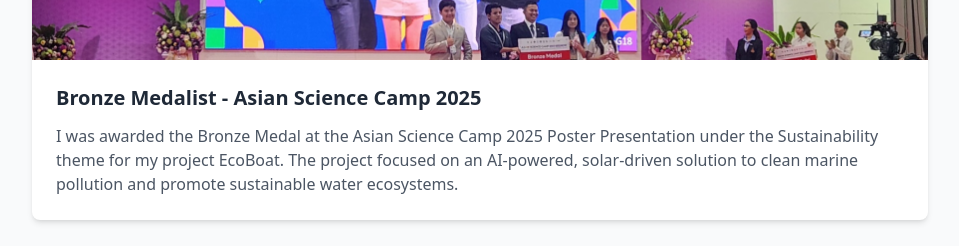
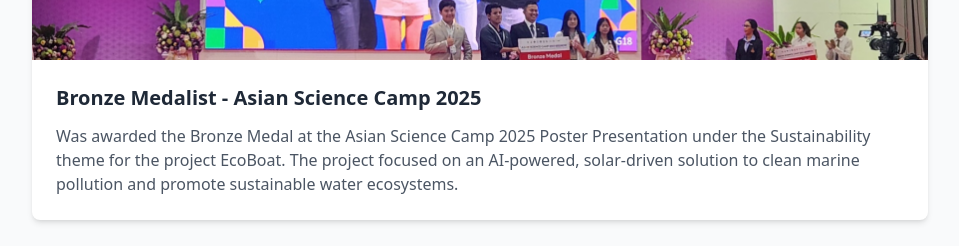
Before and after one commit to LinNyiAung/Portfolio, a React (Create React App) app: page / in a window 1280 px wide. Shown: the part 4540-4786 px from the top of the page, without its empty margins (160-1119 px from the left). Built offline with nearby package versions, Linux system fonts and the light colour scheme.

Commit message:
word changes

```diff
--- a/src/App.js
+++ b/src/App.js
@@ -487,7 +487,7 @@
             <AchievementCard
               title="Bronze Medalist - Asian Science Camp 2025"
               date="August 2025"
-              description="I was awarded the Bronze Medal at the Asian Science Camp 2025 Poster Presentation under the Sustainability theme for my project EcoBoat. The project focused on an AI-powered, solar-driven solution to clean marine pollution and promote sustainable water ecosystems."
+              description="Was awarded the Bronze Medal at the Asian Science Camp 2025 Poster Presentation under the Sustainability theme for the project EcoBoat. The project focused on an AI-powered, solar-driven solution to clean marine pollution and promote sustainable water ecosystems."
               imageUrl={asc}
             />
             <AchievementCard
```
